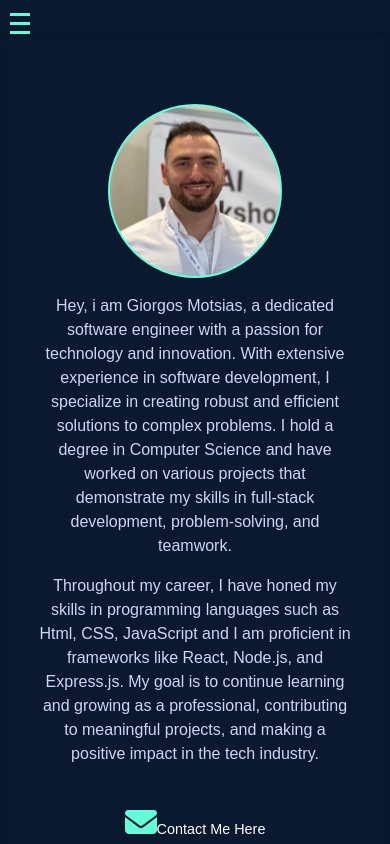
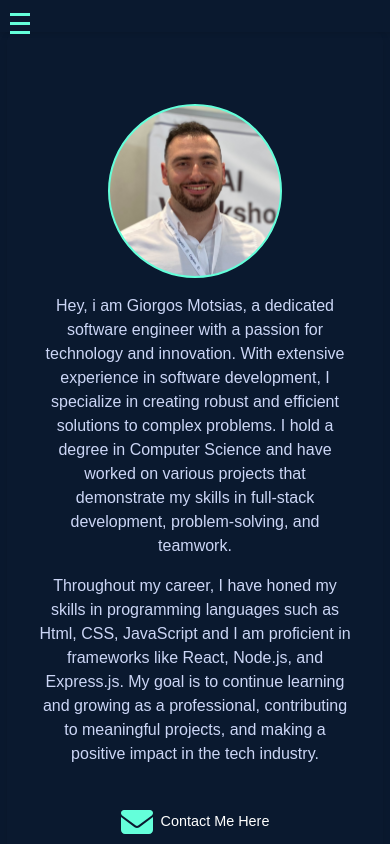
Before and after one commit to giorgosmotsias/Personal-Portfolio, a React (Create React App) app: page / in a window 390 px wide. Shown: the top 844 px of the page. Built offline with nearby package versions, Linux system fonts and the light colour scheme; a web font is replaced by a local one.

Commit message:
Update SocialLinks.css

```diff
--- a/src/components/SocialLinks.css
+++ b/src/components/SocialLinks.css
@@ -7,7 +7,7 @@
   }
 
   .social-link {
-    /* display: flex; */
+    display: flex;
     align-items: center;
     background-color: #33333300;
     color: #fff;
@@ -20,8 +20,10 @@
 
   .social-link span {
     margin-left: 0.5rem;
-    display: inline-block;
-    vertical-align: middle;
+    display: flex ;
+    align-items: center;
+  justify-content: center;
+    /* vertical-align: middle; */
     color: #fff;
     text-align: center;
   }
@@ -50,20 +52,17 @@
 
 @media (max-width: 768px) {
   .social-link span{
-    margin-left: -0.5rem;
+    margin-left: 0.5rem;
   }
 
-  .social-links {
+  /* .social-links {
     flex-direction: column;
     gap: 0.5rem;
   }
 
   .social-link {
     padding: 0.5rem;
-  }
+  } */
 
-  .social-link span {
-    margin-left: 0;
-  }
 
 }
```
